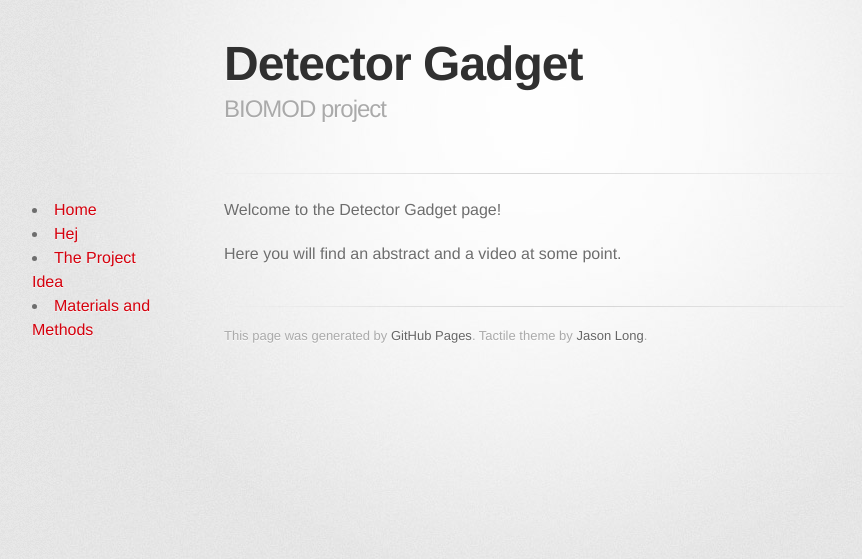
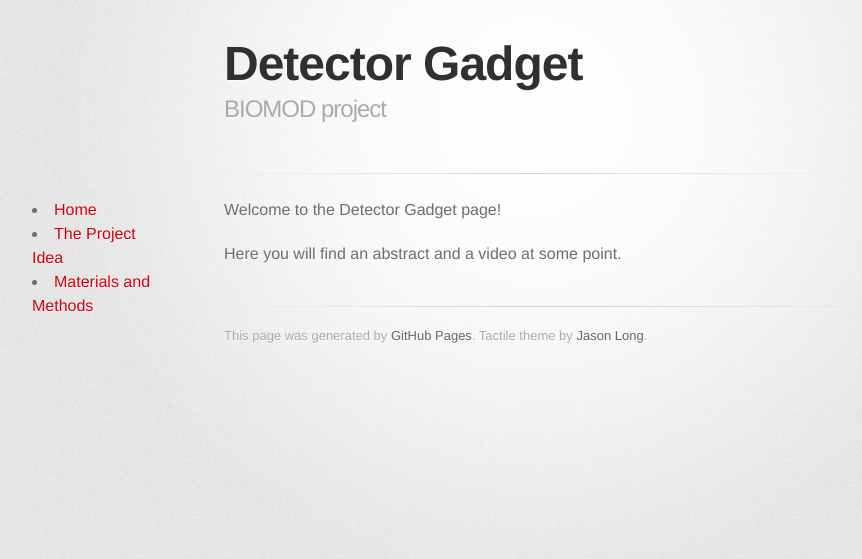
Before and after one commit to detectorgadget/detectorgadget.github.io, a Jekyll site: the page built from index.md, in a window 1280 px wide. Shown: the top 559 px of the page, without its empty margins (106-968 px from the left). Built offline with Jekyll 4.4.1, drawn with Linux system fonts in a browser that asks for light colours; some web fonts are replaced.

Commit message:
Change menu

```diff
--- a/_includes/menu.md
+++ b/_includes/menu.md
@@ -1,4 +1,3 @@
 * [Home](index.html)
-* [Hej](hejny.html)
-* [The Project Idea](theproject.html)
+* [The Project Idea](project idea.html)
 * [Materials and Methods](Matmeth.html)
```
